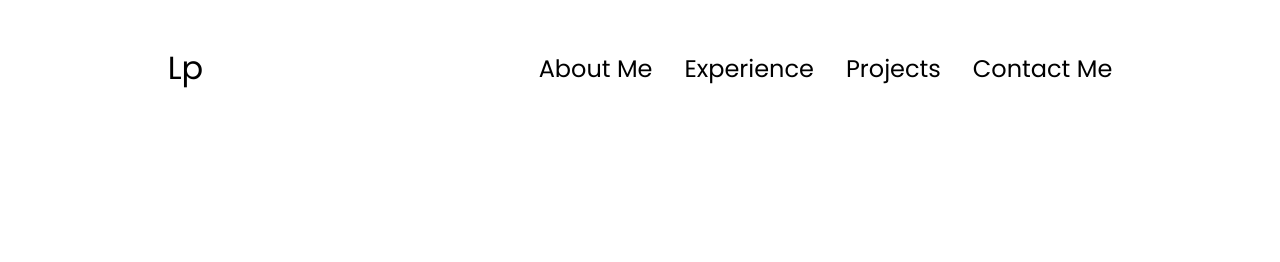
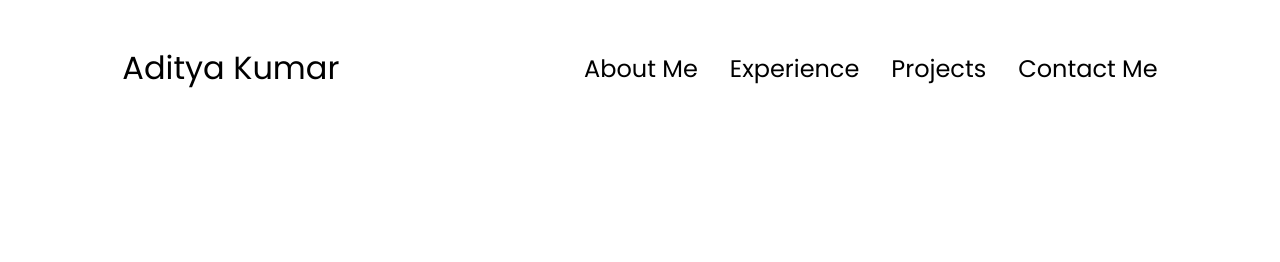
Before and after one commit to adityakumar393/Portfolio-Website, a plain HTML site: page index.html in a window 1280 px wide. Shown: the top 262 px of the page. Drawn offline with Linux system fonts and the light colour scheme.

Commit message:
Update index.html

```diff
--- a/index.html
+++ b/index.html
@@ -12,7 +12,7 @@
   </head>
   <body>
     <nav id="desktop-nav">
-      <div class="logo">Lp</div>
+      <div class="logo">Aditya Kumar</div>
       <div>
         <ul class="nav-links">
           <li><a href="#about">About Me</a></li>
```
